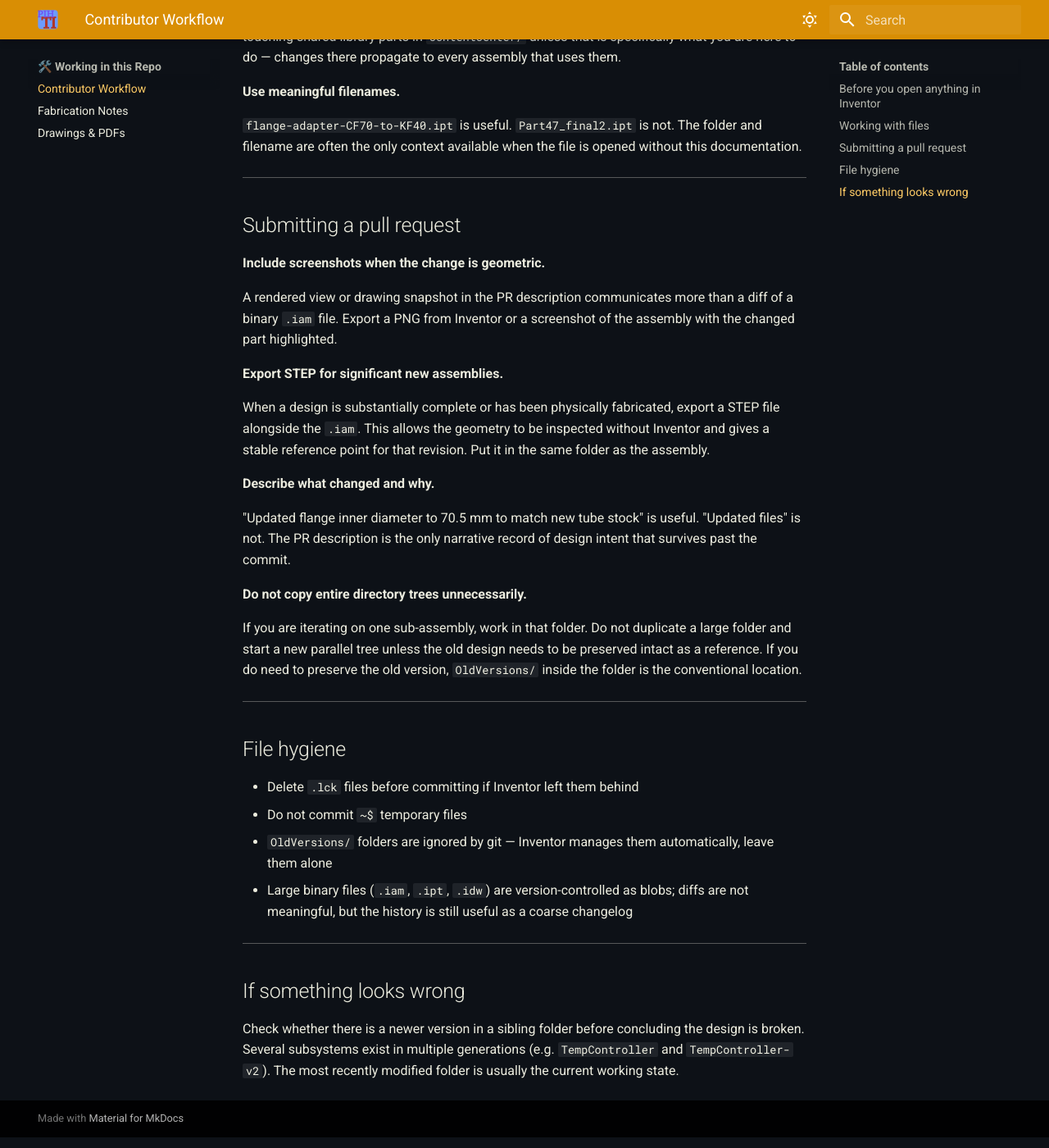
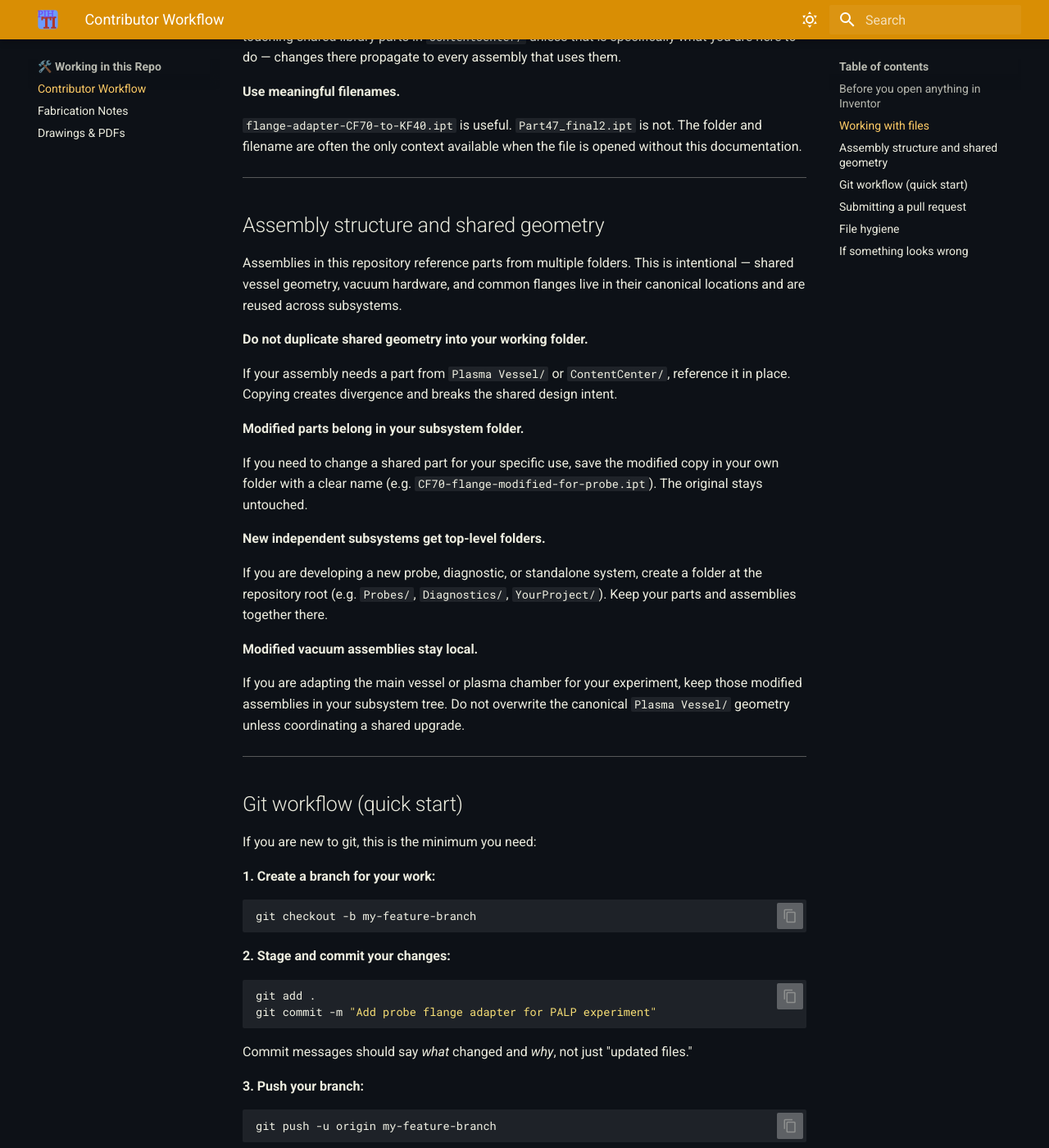
Before and after one commit to queezz/PIHTI, an MkDocs documentation site: the page built from docs/how-to-pr.md, in a window 1280 px wide and 1400 px high, scrolled down 926 px. Shown: the whole window at 82% size. Built offline with MkDocs 1.6.1 and Material for MkDocs 9.7.7, drawn with Linux system fonts in a browser that asks for light colours; some of the changed text lies outside the part shown.

Commit message:
update how-to-pr.md

````diff
--- a/docs/how-to-pr.md
+++ b/docs/how-to-pr.md
@@ -40,6 +40,71 @@ what you are here to do — changes there propagate to every assembly that uses
 `flange-adapter-CF70-to-KF40.ipt` is useful. `Part47_final2.ipt` is not. The
 folder and filename are often the only context available when the file is opened
 without this documentation.
+
+---
+
+## Assembly structure and shared geometry
+
+Assemblies in this repository reference parts from multiple folders. This is
+intentional — shared vessel geometry, vacuum hardware, and common flanges live in
+their canonical locations and are reused across subsystems.
+
+**Do not duplicate shared geometry into your working folder.**
+
+If your assembly needs a part from `Plasma Vessel/` or `ContentCenter/`, reference
+it in place. Copying creates divergence and breaks the shared design intent.
+
+**Modified parts belong in your subsystem folder.**
+
+If you need to change a shared part for your specific use, save the modified copy
+in your own folder with a clear name (e.g. `CF70-flange-modified-for-probe.ipt`).
+The original stays untouched.
+
+**New independent subsystems get top-level folders.**
+
+If you are developing a new probe, diagnostic, or standalone system, create a
+folder at the repository root (e.g. `Probes/`, `Diagnostics/`, `YourProject/`).
+Keep your parts and assemblies together there.
+
+**Modified vacuum assemblies stay local.**
+
+If you are adapting the main vessel or plasma chamber for your experiment, keep
+those modified assemblies in your subsystem tree. Do not overwrite the canonical
+`Plasma Vessel/` geometry unless coordinating a shared upgrade.
+
+---
+
+## Git workflow (quick start)
+
+If you are new to git, this is the minimum you need:
+
+**1. Create a branch for your work:**
+
+```bash
+git checkout -b my-feature-branch
+```
+
+**2. Stage and commit your changes:**
+
+```bash
+git add .
+git commit -m "Add probe flange adapter for PALP experiment"
+```
+
+Commit messages should say *what* changed and *why*, not just "updated files."
+
+**3. Push your branch:**
+
+```bash
+git push -u origin my-feature-branch
+```
+
+**4. Open a pull request on GitHub.**
+
+Go to the repository page, click "Compare & pull request," add a description and
+screenshots, then submit.
+
+Your supervisor or a collaborator will review the PR before merging.
 
 ---
 
````
